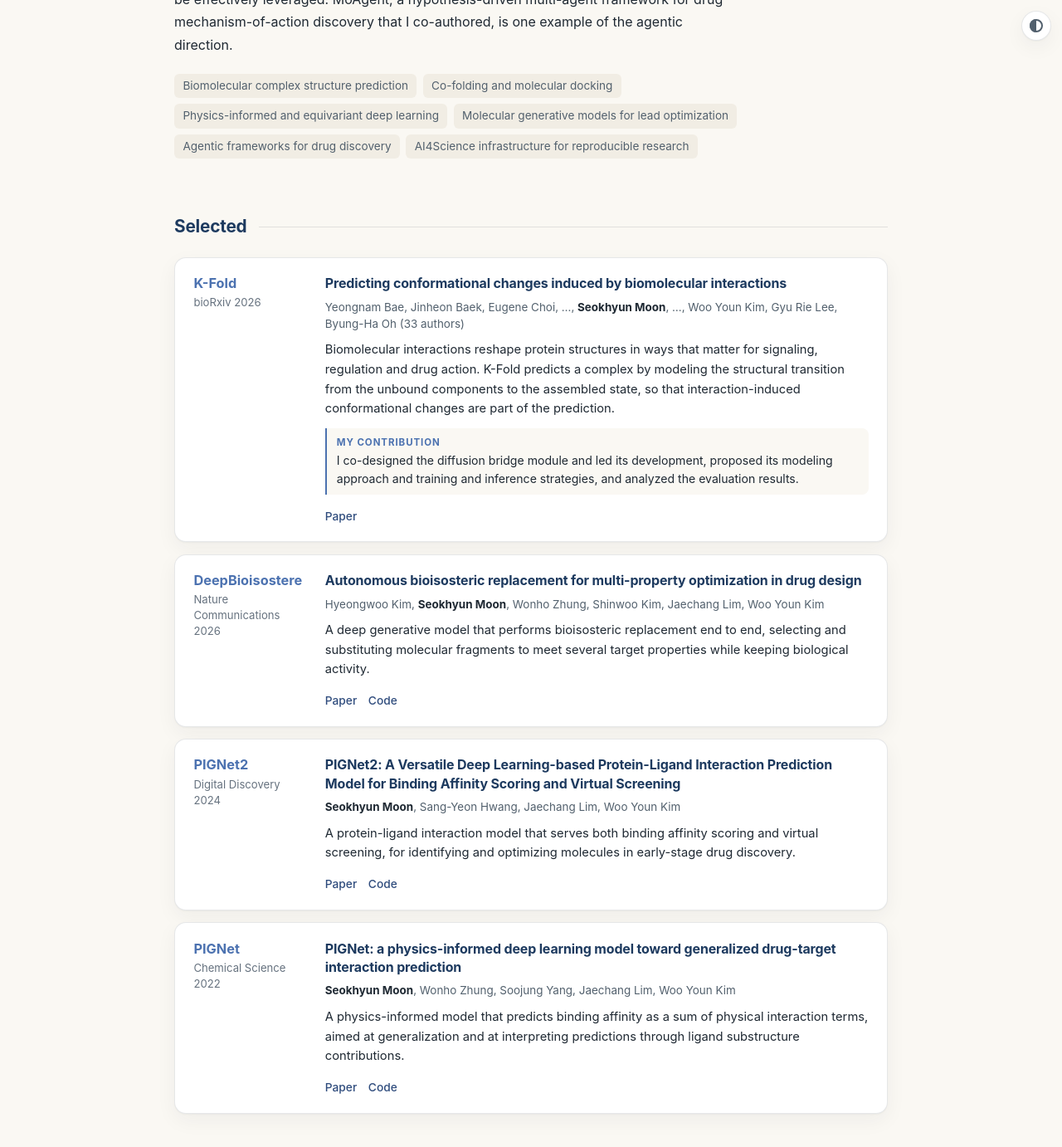
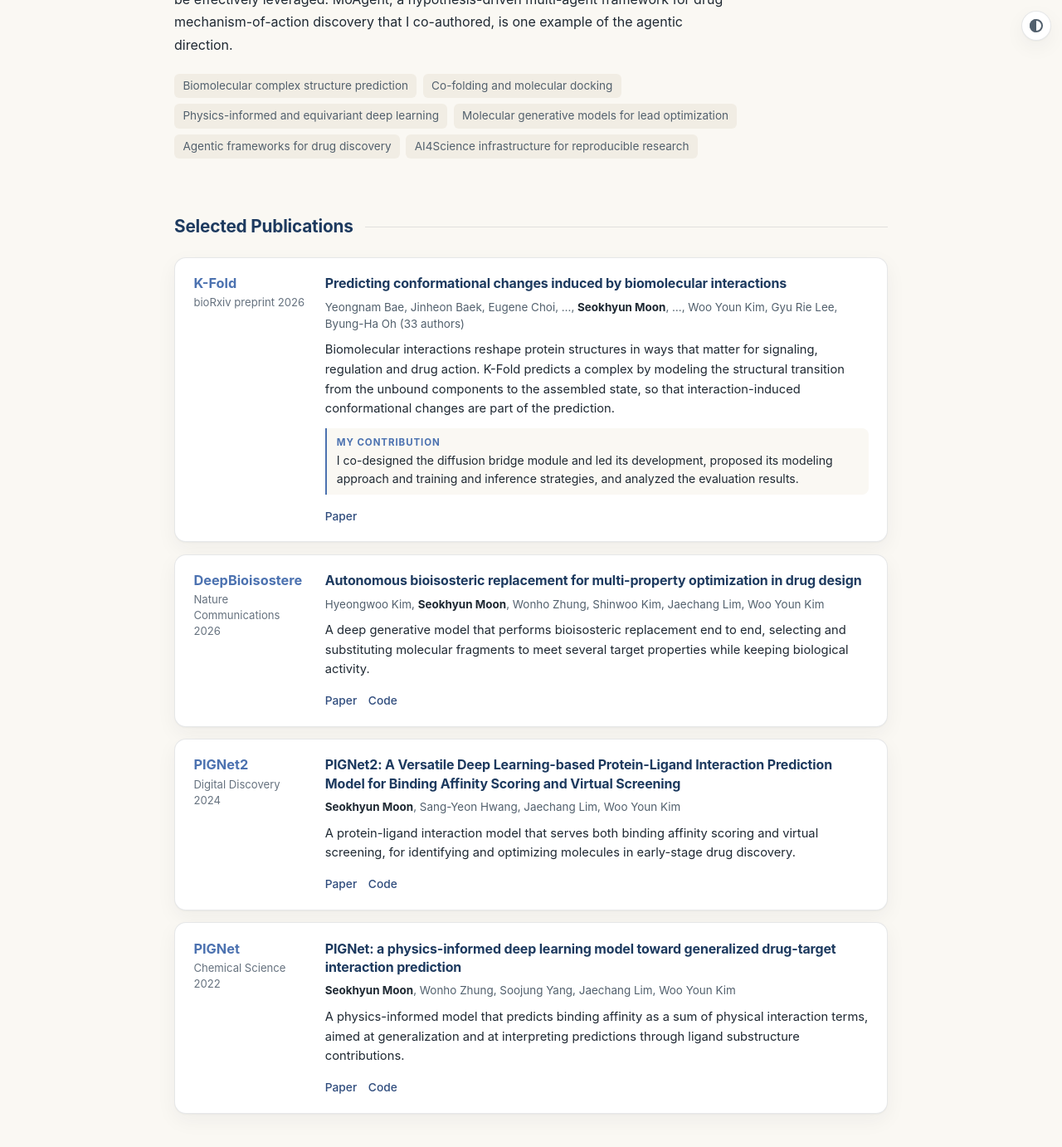
Before and after one commit to mseok/mseok.github.io, a Jekyll site: the page built from index.md, in a window 1280 px wide and 1400 px high, scrolled down 847 px. Shown: the top 1382 px of the window at 83% size. Built offline with Jekyll 4.4.1, drawn with Linux system fonts in a browser that asks for light colours; some web fonts are replaced; some of the changed text lies outside the part shown.

Commit message:
Rename Selected to Selected Publications and label preprints

```diff
--- a/_includes/publication.html
+++ b/_includes/publication.html
@@ -7,6 +7,9 @@
 {%- assign title = o.title | default: p.title -%}
 {%- assign authors = o.authors | default: p.authors | replace: "Seokhyun Moon", "<strong>Seokhyun Moon</strong>" | replace: "S Moon", "<strong>S Moon</strong>" -%}
 {%- assign venue = o.venue | default: p.venue -%}
+{%- if venue == "bioRxiv" or venue == "arXiv" or venue == "ChemRxiv" or venue == "medRxiv" -%}
+  {%- assign venue = venue | append: " preprint" -%}
+{%- endif -%}
 {%- assign year = o.year | default: p.year -%}
 {%- capture scholar_url -%}https://scholar.google.com/citations?view_op=view_citation&hl=en&user={{ site.data.scholar.profile }}&citation_for_view={{ site.data.scholar.profile }}:{{ p.id }}{%- endcapture -%}
 {%- if o.links -%}{%- assign main_url = o.links.first.url -%}{%- else -%}{%- assign main_url = scholar_url -%}{%- endif -%}
--- a/index.md
+++ b/index.md
@@ -75,7 +75,7 @@ title: Home
 {%- assign pubs = site.data.scholar.publications -%}
 
 <section id="selected" class="home-section">
-  <h2>Selected</h2>
+  <h2>Selected Publications</h2>
   <div class="sel-grid">
     {%- for n in (1..10) -%}
       {%- for p in pubs -%}
```
